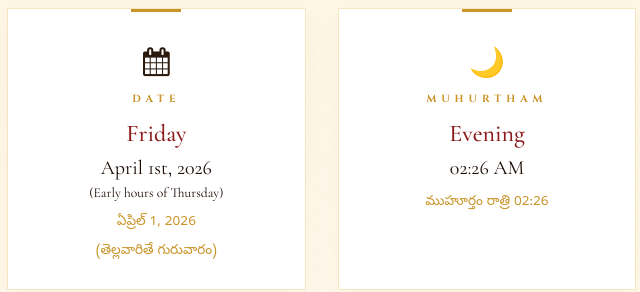
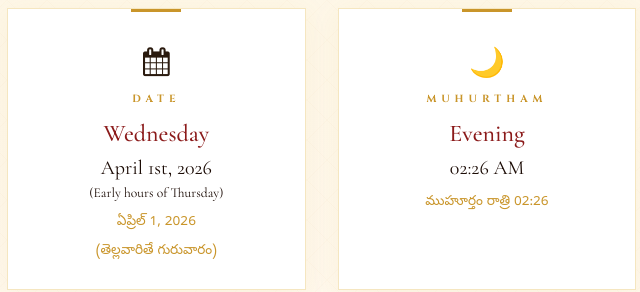
Before and after one commit to udaysiddani/wedding-Invitation-NV, a website: page index.html in a window 1280 px wide. Shown: the part 1420-1712 px from the top of the page, 153-793 px from the left. Drawn offline with nearby package versions, Linux system fonts and the light colour scheme.

Commit message:
Change date from Friday to Wednesday

```diff
--- a/index.html
+++ b/index.html
@@ -174,7 +174,7 @@
         <div class="detail-card reveal-up" data-delay="100">
           <div class="card-icon" aria-hidden="true"><div class="card-icon" aria-hidden="true"><i class="fa fa-calendar"></i></div></div>
           <h3 class="card-label">Date</h3>
-          <div class="card-main">Friday</div>
+          <div class="card-main">Wednesday</div>
           <div class="card-sub">April 1st, 2026</div>
           <div class="card-sub small">(Early hours of Thursday)</div>
           <div class="card-telugu">ఏప్రిల్ 1, 2026</div>
```
